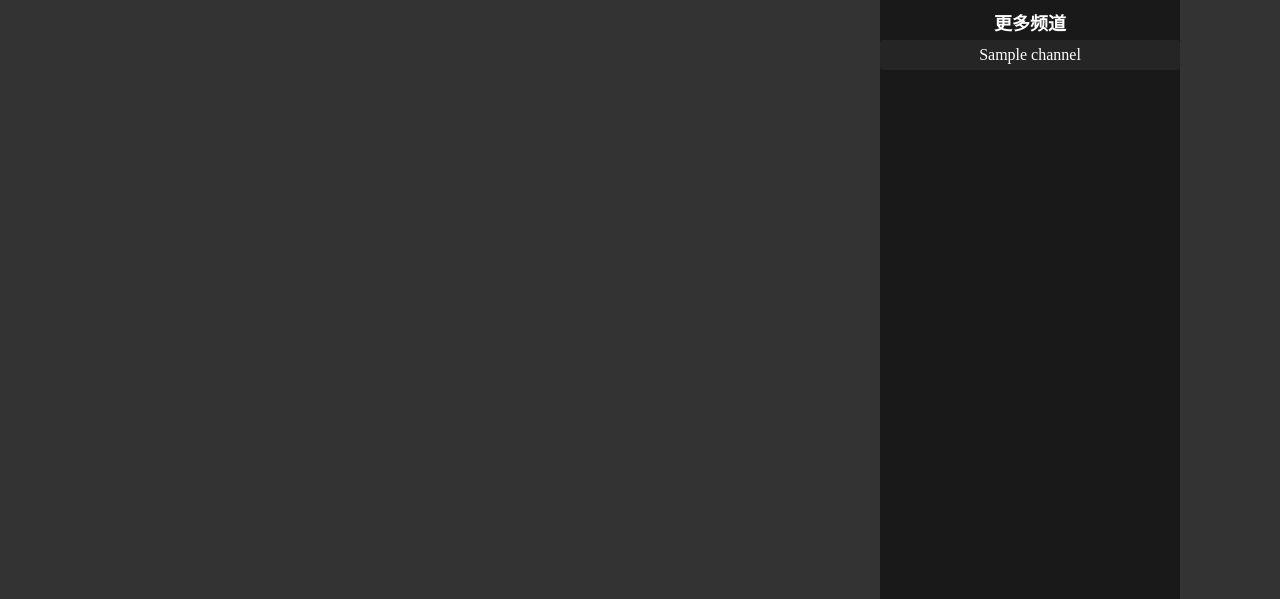
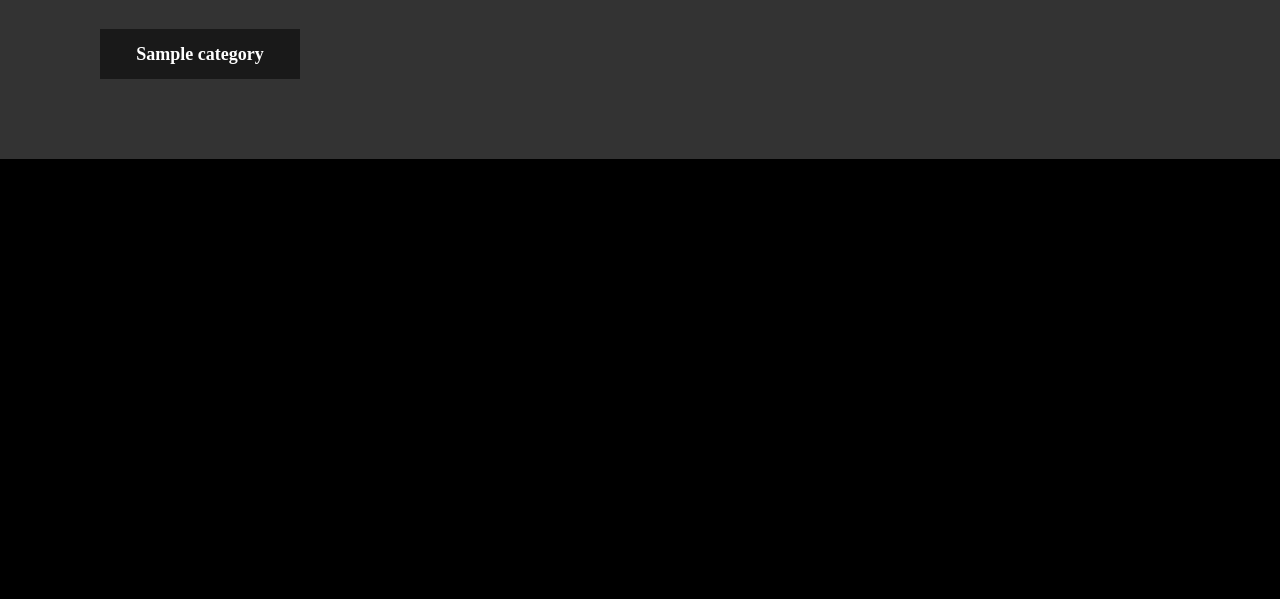
Before and after one commit to zijeak/liveTV, a Django app: template tv/templates/index.html in a window 1280 px wide; the page is wider, and only the part inside the window is pictured. Shown: the part 711-1310 px from the top of that part. After the commit the page ends 870 px from the top of that part, so only its background shows below. Run offline with Django 3.2, Linux system fonts and the light colour scheme; the template is opened without the code that fills it: values that come from a table or form of the project are taken from there, others are empty; tables that the repository leaves empty hold one stand-in row (values such as "Sample post").

Commit message:
update v2.0

```diff
--- /dev/null
+++ b/tv/static/css/index.css
@@ -0,0 +1,114 @@
+{% load static %}
+*{
+	margin:0;
+	padding: 0;
+}
+body {
+	background-color: #333333;
+	/*background-color: #fff;*/
+    min-width: 1500px;
+}
+header{
+	background-color: #191919;
+	width:100%;
+	height:80px;
+}
+.logo{
+	width:500px;
+	height:100%;
+	line-height: 70px;
+	position: relative;
+	margin-left: 90px;
+}
+.logo .main-logo{
+	width:140px;
+	display: inline-block;
+	position: absolute;
+	top:50%;
+	margin-top: -22.5px;
+
+}
+.sub-logo{
+	display: inline-block;
+	position: absolute;
+	left:160px;
+	width: 100px;
+	top:50%;
+	margin-top: -15.18px;
+}
+.main{
+	position: relative;
+	margin-top: 30px;
+}
+.m {
+	width: 960px;
+	height: 600px;
+	margin-left: 100px;
+	margin-right: auto;
+	float: left;
+}
+.aside{
+	float: right;
+	width:300px;
+	height:600px;
+	background-color: #191919;
+	margin-right:100px;
+}
+
+.channel-box h1{
+	display: block;
+	color: #fff;
+	font-weight: bolder;
+	font-size: 18px;
+	display: block;
+	margin-top: 10px;
+	text-align: center;
+}
+.channel{
+	display: inline-block;
+	width:300px;
+	height:30px;
+	line-height: 30px;
+	background-color: rgba(51,51,51,0.5);
+	border-radius: 3px;
+	text-align: center;
+	margin-top: 5px;
+	color: #fff;
+}
+.channel:hover{
+	cursor: pointer;
+	background-color: rgba(204,0,51,0.5);
+	color: #fff;
+}
+
+.switch-box {
+	width: 960px;
+	height: 100px;
+	margin-left: 100px;
+	margin-right: auto;
+    margin-top: 30px;
+    margin-bottom: 30px;
+
+	float: left;
+}
+.switch-item{
+    width:200px;
+    height:50px;
+	margin-right: 20px;
+    line-height: 50px;
+    text-align: center;
+	font-size: 18px;
+	font-weight: bold;
+	display: inline-block;
+	color: white;
+	/*background-image: url('/static/img/tv.png');*/
+	background-color: #191919;
+}
+.switch-item:hover{
+    border: 2px orange solid;
+	cursor: pointer;
+}
+.switch-item a{
+	text-decoration: none;
+	color: #fff;
+}
--- a/tv/templates/index.html
+++ b/tv/templates/index.html
@@ -5,101 +5,20 @@
 	<meta charset="utf-8">
 	<title>乐乐直播</title>
 	<link href="{% static 'css/video-js.min.css' %}" rel="stylesheet">
-	<style>
-*{
-	margin:0;
-	padding: 0;
-}
-body {
-	background-color: #333333;
-	/*background-color: #fff;*/
-}
-header{
-	background-color: #191919;
-	width:100%;
-	height:80px;
-}
-.logo{
-	width:500px;
-	height:100%;
-	line-height: 70px;
-	position: relative;
-	margin-left: 90px;
-}
-.logo .main-logo{
-	width:140px;
-	display: inline-block;
-	position: absolute;
-	top:50%;
-	margin-top: -22.5px;
-
-}
-.sub-logo{
-	display: inline-block;
-	position: absolute;
-	left:160px;
-	width: 100px;
-	top:50%;
-	margin-top: -15.18px;
-}
-.main{
-	position: relative;
-	margin-top: 30px;
-}
-.m {
-	width: 960px;
-	height: 600px;
-	margin-left: 100px;
-	margin-right: auto;
-	float: left;
-}
-.aside{
-	float: right;
-	width:300px;
-	height:600px;
-	background-color: #191919;
-	margin-right:100px;
-}
-
-.channel-box h1{
-	display: block;
-	color: #fff;
-	font-weight: bolder;
-	font-size: 18px;
-	display: block;
-	margin-top: 10px;
-	text-align: center;
-}
-.channel{
-	display: inline-block;
-	width:300px;
-	height:30px;
-	line-height: 30px;
-	background-color: rgba(51,51,51,0.5);
-	border-radius: 3px;
-	text-align: center;
-	margin-top: 5px;
-	color: #fff;
-}
-.channel:hover{
-	cursor: pointer;
-	background-color: rgba(204,0,51,0.5);
-	color: #fff;
-}
-</style>
+    <link href="{% static 'css/index.css' %}" rel="stylesheet">
 	</head>
 
 	<body>
 	<header>
 		<div class="logo">
-			<img src="http://ic.cust.edu.cn/images/logo.png" class="main-logo"/>
-			<img src={% static "img/cctv.png"%} class="sub-logo"/>
+			<img src={% static "img/logo.png"%} class="main-logo"/>
+{#			<img src={% static "img/cctv.png"%} class="sub-logo"/>#}
 		</div>
 	</header>
 	<div class="main">
     <div class="m">
       <video id="my-video" class="video-js" controls preload="auto" width="960" height="600"
-		  poster="http://ic.cust.edu.cn/images/logo.png"
+		  poster="{% static "img/logo.png"%}"
 		  data-setup="{}">
         <source src="http://live-wcloud-cdn.ysp.cctv.cn/tlivecloud-cdn.ysp.cctv.cn/001/2000204603.m3u8" type="application/x-mpegURL">
       </video>
@@ -203,14 +122,20 @@
     	</div>
     </aside>
 	</div>
+    <div class="switch-box">
+        {% for category in categorys %}
+        <div class="switch-item"><a href="{% url 'index' category.id %}">{{ category.name }}</a></div>
+        {% endfor %}
+    </div>
 </body>
 <script src="{% static 'css/video-js.min.css' %}"></script>
+<script src="{% static 'js/index.js' %}"></script>
 <script type="text/javascript">
-            var myPlayer = videojs('my-video');
-			    videojs("my-video").ready(function(){
-				    var myPlayer = this;
-				    myPlayer.play();
-			});
+    var myPlayer = videojs('my-video');
+    videojs("my-video").ready(function(){
+        var myPlayer = this;
+        myPlayer.play();
+    });
     var channels_js = []
         {% for channel in channels %}
             channel_id = {{ channel.id }};
--- a/tv/templates/live.html
+++ b/tv/templates/live.html
@@ -6,7 +6,7 @@
     <meta http-equiv="Pragma" content="no-cache" />
     <meta http-equiv="Expires" content="0" />
 	<meta charset="utf-8" />
-	<title>凤凰卫视</title>
+	<title></title>
 </head>
 <body>
 <div style="width: 700px;height: 500px;">
--- a/tv/urls.py
+++ b/tv/urls.py
@@ -3,6 +3,5 @@
 from tv import views
 
 urlpatterns = [
-    url(r'live$', views.live),
-    url(r'index$', views.index),
+    url(r'index/(?P<id>\d*)$', views.index,name="index"),
 ]
```
Also changed, not shown: tv/views.py (+14 -4 lines), tv/migrations/0003_category_url.py (added), tv/migrations/0004_remove_category_url.py (added).
